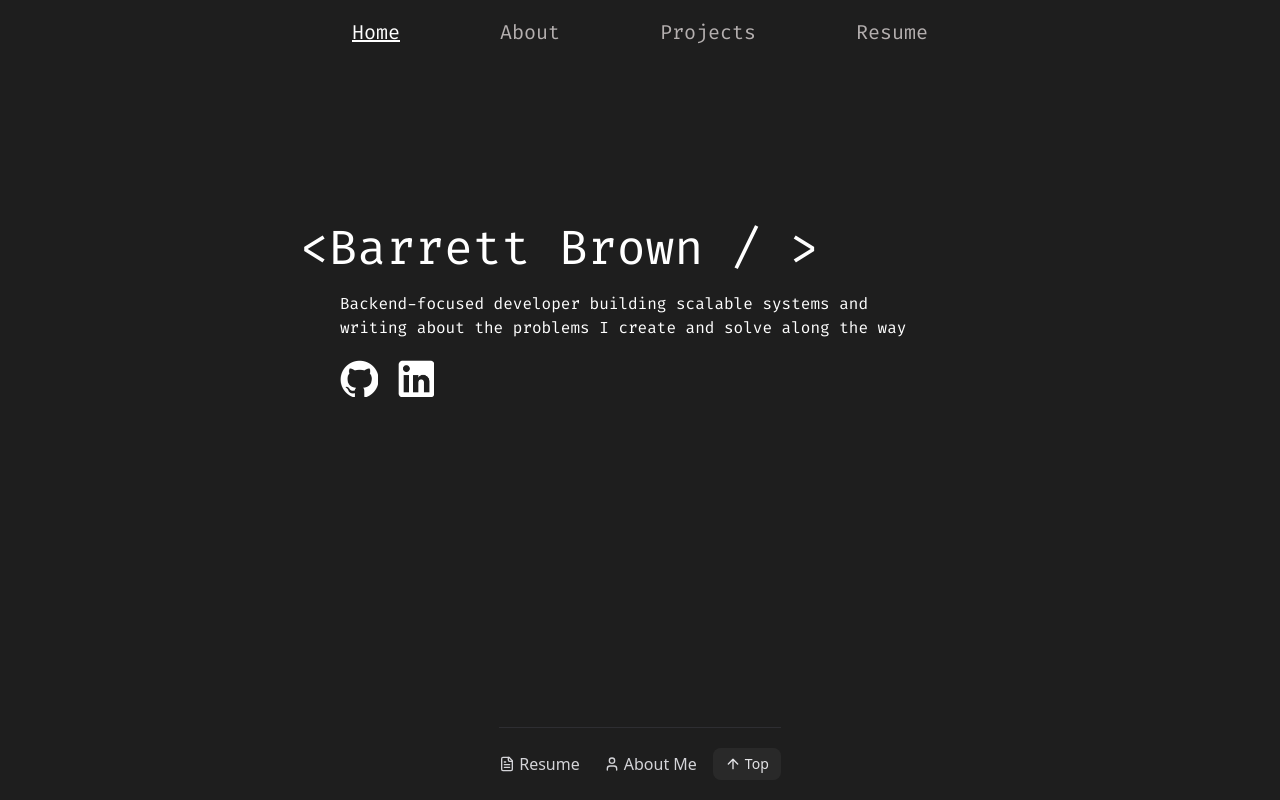
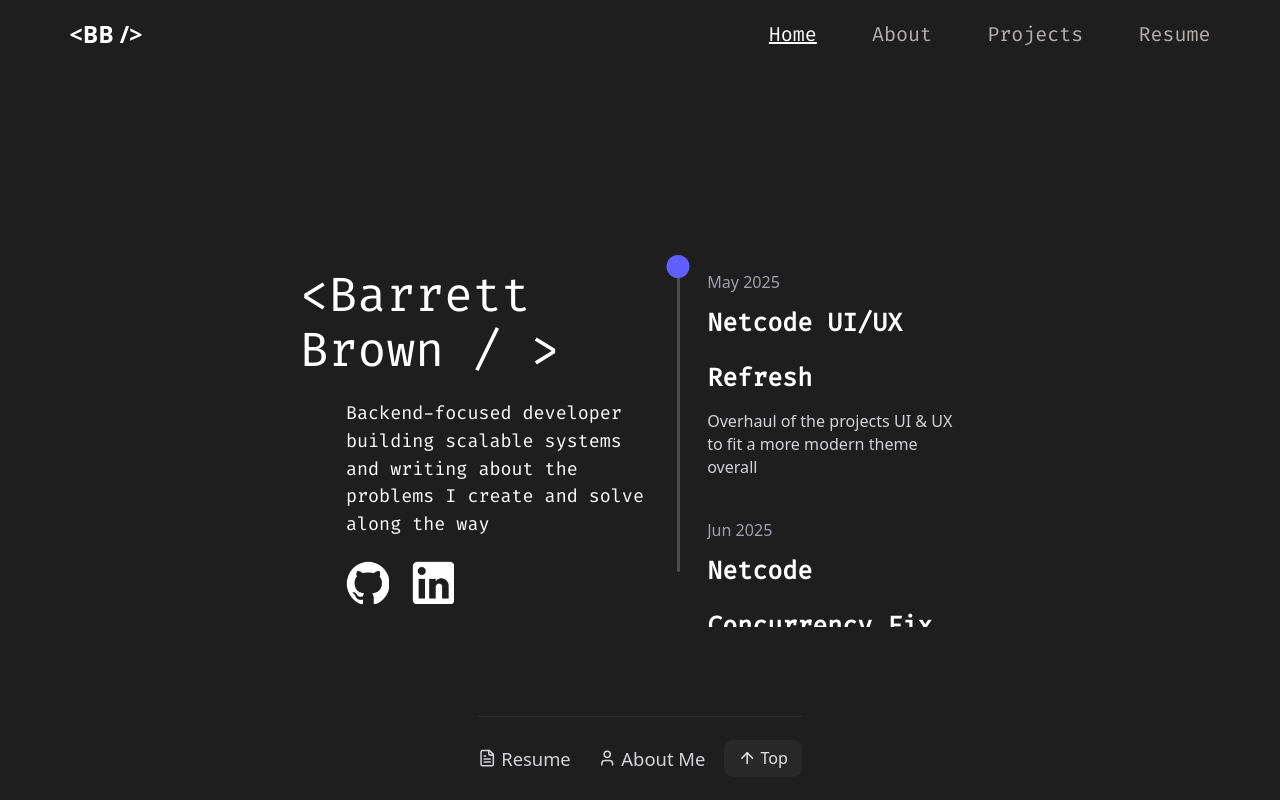
Before and after one commit to Xavanion/Portfolio-Site, a React (Vite) app: page / in a window 1280 px wide. Built offline with nearby package versions, Linux system fonts and the light colour scheme.

Commit message:
Chaged to show project roadmap/handling of demo linking

```diff
--- a/src/App.tsx
+++ b/src/App.tsx
@@ -13,7 +13,7 @@ function App() {
         {" "}
         {/* Used to wrap entire webpage */}
         <Navbar />
-        <div className="flex flex-col flex-1 pt-[70px] sm:pt-[60px] overflow-hidden mx-5 sm:mx-50 md:mx-75 lg:100">
+        <div className="flex flex-col flex-1 pt-[70px] sm:pt-[60px] overflow-hidden mx-5 sm:mx-[50px] md:mx-[75px] lg:mx-[100px] xl:mx-[300px]">
           {" "}
           {/* Used to wrap non-navbar content to allow easily swapping main content of page*/}
           <Routes>
--- a/src/components/Navbar.tsx
+++ b/src/components/Navbar.tsx
@@ -1,41 +1,75 @@
-import { NavLink } from "react-router-dom";
+// src/components/Navbar.tsx
+import { useState } from "react";
+import { NavLink, Link } from "react-router-dom";
+import { Menu, X } from "lucide-react"; // icon set of your choice
 
-function Navbar() {
+export default function Navbar() {
+  const [open, setOpen] = useState(false);
+
+  const navItems = [
+    { label: "Home", to: "/" },
+    { label: "About", to: "/about" },
+    { label: "Projects", to: "/projects" },
+    { label: "Resume", to: "/resume" },
+  ];
+
   return (
-    <div className="flex justify-center gap-25 mt-5">
+    <nav className="sticky top-0 z-40 w-full bg-[#1E1E1E]">
+      <div className="mx-auto flex max-w-5xl items-center justify-between px-4 py-3 md:py-4">
+        {/* ——— Left: logo or name ——— */}
+        <Link to="/" className="text-xl font-bold">
+          &lt;BB /&gt;
+        </Link>
+
+        {/* ——— Hamburger (mobile only) ——— */}
+        <button
+          onClick={() => setOpen(!open)}
+          className="rounded-md p-2 md:hidden hover:bg-white/10 focus:outline-none focus:ring-2 focus:ring-white"
+        >
+          {open ? <X className="h-6 w-6" /> : <Menu className="h-6 w-6" />}
+        </button>
+
+        {/* ——— Inline links (desktop) ——— */}
+        <ul className="hidden gap-12 md:flex">
+          {navItems.map((item) => (
+            <li key={item.to}>
               <NavLink
-        to="/"
+                to={item.to}
                 className={({ isActive }) =>
-          isActive ? "nav-item text-white underline" : "nav-item"
+                  `nav-item ${isActive ? " underline text-white" : ""}`
                 }
               >
-        Home
+                {item.label}
               </NavLink>
+            </li>
+          ))}
+        </ul>
+      </div>
+
+      {/* ——— Slide‑down sheet (mobile) ——— */}
+      <div
+        className={`md:hidden transform bg-[#1E1E1E] transition-all duration-300 ${
+          open ? "max-h-96 border-t border-white/10" : "max-h-0 overflow-hidden"
+        }`}
+      >
+        <ul className="flex flex-col gap-6 px-6 py-6">
+          {navItems.map((item) => (
+            <li key={item.to}>
               <NavLink
-        to="/about"
+                to={item.to}
+                onClick={() => setOpen(false)} // close after click
                 className={({ isActive }) =>
-          isActive ? "nav-item text-white underline" : "nav-item"
+                  `nav-item block text-lg ${
+                    isActive ? "underline text-white" : ""
+                  }`
                 }
               >
-        About
+                {item.label}
               </NavLink>
-      <NavLink
-        to="/projects"
-        className={({ isActive }) =>
-          isActive ? "nav-item text-white underline" : "nav-item"
-        }
-      >
-        Projects
-      </NavLink>
-      <NavLink
-        to="/resume"
-        className={({ isActive }) =>
-          isActive ? "nav-item text-white underline" : "nav-item"
-        }
-      >
-        Resume
-      </NavLink>
+            </li>
+          ))}
+        </ul>
       </div>
+    </nav>
   );
 }
-export default Navbar;
--- /dev/null
+++ b/src/components/RoadmapTimeline.tsx
@@ -0,0 +1,130 @@
+import { roadmap } from "../data/RoadmapData";
+import { useEffect, useRef, useState } from "react";
+
+export default function RailTimeline() {
+  const listRef = useRef<HTMLUListElement>(null);
+  const railRef = useRef<HTMLDivElement>(null);
+  const [scrollRatio, setScrollRatio] = useState(0); // 0‑1
+
+  // Sync dot with list scroll
+  useEffect(() => {
+    const ul = listRef.current;
+    if (!ul) return;
+
+    const handle = () =>
+      setScrollRatio(ul.scrollTop / (ul.scrollHeight - ul.clientHeight || 1));
+
+    ul.addEventListener("scroll", handle);
+    handle(); // initial
+    return () => ul.removeEventListener("scroll", handle);
+  }, []);
+
+  // Jump when rail is clicked
+  const jump = (e: React.MouseEvent) => {
+    const rail = railRef.current;
+    const ul = listRef.current;
+    if (!rail || !ul) return;
+
+    const rect = rail.getBoundingClientRect();
+    const y = e.clientY - rect.top; // px from top of rail
+    const ratio = y / rect.height;
+    ul.scrollTo({
+      top: ratio * (ul.scrollHeight - ul.clientHeight),
+      behavior: "smooth",
+    });
+  };
+
+  const dragInfo = useRef<{ startY: number; startTop: number } | null>(null);
+
+  const startDrag = (pointer: { clientY: number }) => {
+    const ul = listRef.current;
+    if (!ul) return;
+    document.body.style.userSelect = "none";
+    dragInfo.current = { startY: pointer.clientY, startTop: ul.scrollTop };
+    const move = (ev: MouseEvent | TouchEvent) => {
+      const y =
+        "touches" in ev ? ev.touches[0].clientY : (ev as MouseEvent).clientY;
+      ul.scrollTop =
+        dragInfo.current!.startTop + (dragInfo.current!.startY - y);
+    };
+    const stop = () => {
+      dragInfo.current = null;
+      window.removeEventListener("mousemove", move);
+      window.removeEventListener("touchmove", move as any);
+      window.removeEventListener("mouseup", stop);
+      window.removeEventListener("touchend", stop);
+    };
+    window.addEventListener("mousemove", move);
+    window.addEventListener("touchmove", move as any, { passive: false });
+    window.addEventListener("mouseup", stop);
+    window.addEventListener("touchend", stop);
+  };
+
+  const startDotDrag = (pointer: { clientY: number }) => {
+    const rail = railRef.current;
+    const ul = listRef.current;
+    if (!rail || !ul) return;
+
+    const rect = rail.getBoundingClientRect();
+    const move = (ev: MouseEvent | TouchEvent) => {
+      const y =
+        "touches" in ev ? ev.touches[0].clientY : (ev as MouseEvent).clientY;
+      const ratio = Math.min(Math.max((y - rect.top) / rect.height, 0), 1);
+      setScrollRatio(ratio);
+      ul.scrollTop = ratio * (ul.scrollHeight - ul.clientHeight);
+    };
+    const stop = () => {
+      window.removeEventListener("mousemove", move);
+      window.removeEventListener("touchmove", move as any);
+      window.removeEventListener("mouseup", stop);
+      window.removeEventListener("touchend", stop);
+    };
+    window.addEventListener("mousemove", move);
+    window.addEventListener("touchmove", move as any, { passive: false });
+    window.addEventListener("mouseup", stop);
+    window.addEventListener("touchend", stop);
+  };
+
+  return (
+    <div className="relative flex max-h-[45vh] space-y-12 ml-5">
+      {/* rail */}
+      <div
+        ref={railRef}
+        onClick={jump}
+        className="relative mr-6 w-[5px] cursor-pointer rounded bg-white/20"
+      >
+        {/* dot */}
+        <button
+          onMouseDown={(e) => startDotDrag(e)}
+          onTouchStart={(e) => startDotDrag(e.touches[0])}
+          className="absolute left-1/2 -translate-x-1/2 rounded-full
+               bg-indigo-500 transition-transform duration-300
+               h-5 w-5 cursor-pointer"
+          style={{ top: `calc(${scrollRatio * 100}% - 0.625rem)` }}
+          aria-label="scroll roadmap"
+        />
+      </div>
+
+      {/* scrollable list */}
+      <ul
+        ref={listRef}
+        className="max-h-[45vh] space-y-8 overflow-y-auto pr-4 cursor-grab active:cursor-grabbing no-scrollbar"
+        onTouchStart={(e) => startDrag(e.touches[0])}
+        onMouseDown={(e) => startDrag(e)}
+      >
+        {roadmap.map((item, i) => (
+          <li key={i} className="space-y-1">
+            <time className="text-sm text-zinc-400">
+              {new Date(item.date + "T12:00:00").toLocaleString("en-US", {
+                month: "short",
+                year: "numeric",
+              })}
+            </time>
+            <h3 className="font-semibold">{item.title}</h3>
+            <p className="text-sm text-zinc-300">{item.desc}</p>
+          </li>
+        ))}
+      </ul>
+    </div>
+  );
+}
--- /dev/null
+++ b/src/data/RoadmapData.ts
@@ -0,0 +1,23 @@
+export interface RoadmapItem {
+  title: string;
+  date: string;
+  desc: string;
+}
+
+export const roadmap: RoadmapItem[] = [
+  {
+    title: "Netcode UI/UX Refresh",
+    date: "2025-05-01",
+    desc: "Overhaul of the projects UI & UX to fit a more modern theme overall",
+  },
+  {
+    title: "Netcode Concurrency Fix",
+    date: "2025-06-01",
+    desc: "Fix the concurrency issue that occurs when 2 users press a key at the same time",
+  },
+  {
+    title: "Netcode Docker & Kubernetes",
+    date: "2025-07-01",
+    desc: "Implement Docker and K8 clusters to handle the code running enviroment",
+  },
+].sort((a, b) => new Date(a.date).getTime() - new Date(b.date).getTime());
--- a/src/main.css
+++ b/src/main.css
@@ -11,6 +11,9 @@
   html,
   body {
     background-color: #1e1e1e;
+  }
+  html {
+    font-size: clamp(100%, 1.2vw + 0.5rem, 115%);
   }
   button {
     cursor: pointer;
@@ -38,6 +41,16 @@
     font-size: 20px;
     line-height: 1.5rem;
     color: #b5b0b0;
+  }
+}
+
+@layer utilities {
+  .no-scrollbar::-webkit-scrollbar {
+    display: none;
+  }
+  .no-scrollbar {
+    -ms-overflow-style: none;
+    scrollbar-width: none;
   }
 }
 
--- a/src/pages/Home.tsx
+++ b/src/pages/Home.tsx
@@ -1,12 +1,13 @@
 import git_logo from "../assets/git_logo.png";
 import linkedin_logo from "../assets/linkedin_logo.png";
 import { Link } from "react-router-dom";
+import RailTimeline from "../components/RoadmapTimeline";
 
 function Home() {
   return (
-    <div className="flex flex-col flex-1">
+    <div className="flex flex-col flex-1 mx-auto">
       {/* Content block */}
-      <div className="mt-30 flex flex-row">
+      <div className="mt-30 flex flex-col md:flex-row">
         {/* Hero Section */}
         <div className="flex flex-col">
           <h1>&lt;Barrett Brown / &gt;</h1>
@@ -41,6 +42,11 @@ function Home() {
             </Link>
           </div>
         </div>
+
+        {/* Timeline */}
+        <div>
+          <RailTimeline />
+        </div>
       </div>
     </div>
   );
--- a/src/pages/Projects.tsx
+++ b/src/pages/Projects.tsx
@@ -3,9 +3,9 @@ import ProjectCard from "../components/ProjectCard";
 
 function Projects() {
   return (
-    <div className="flex flex-col">
+    <div className="flex flex-col mx-auto">
       <h1>&lt;Projects / &gt;</h1>
-      <div className="mx-auto my-10 max-w-5xl rounded-md bg-white/5 px-6 py-4 text-center text-lg text-zinc-300 backdrop-blur">
+      <div className=" my-10 max-w-5xl rounded-md bg-white/5 px-6 py-4 text-center text-lg text-zinc-300 backdrop-blur">
         Currently working on&nbsp;
         <span className="font-semibold text-white">"Netcode"</span>&nbsp;- a
         collaborative code editor and runner
--- a/vite.config.ts
+++ b/vite.config.ts
@@ -12,4 +12,9 @@ export default defineConfig({
       "@": path.resolve(__dirname, "./src"),
     },
   },
+  server: {
+    host: "0.0.0.0",
+    port: 6060,
+    allowedHosts: ["mainfunc.dev"],
+  },
 });
```
Lines whose indentation alone changed are shown as unchanged.
